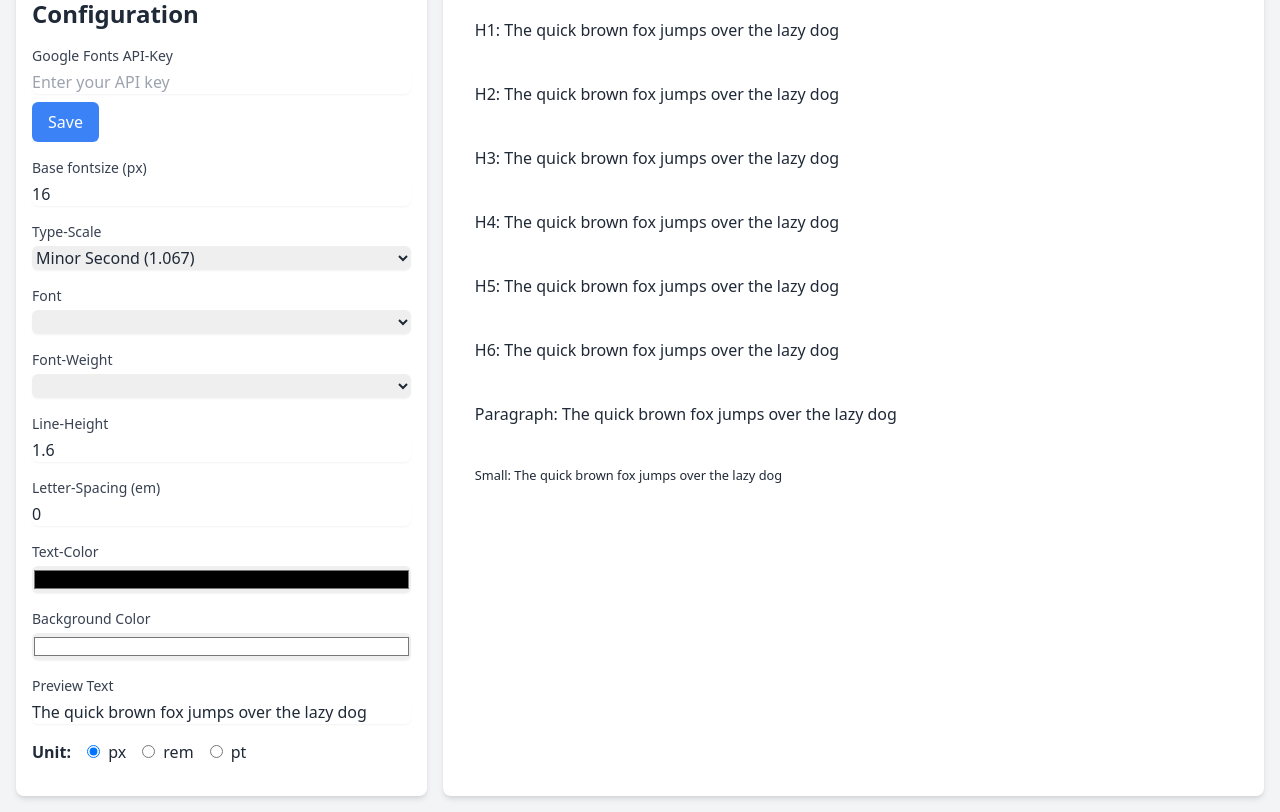
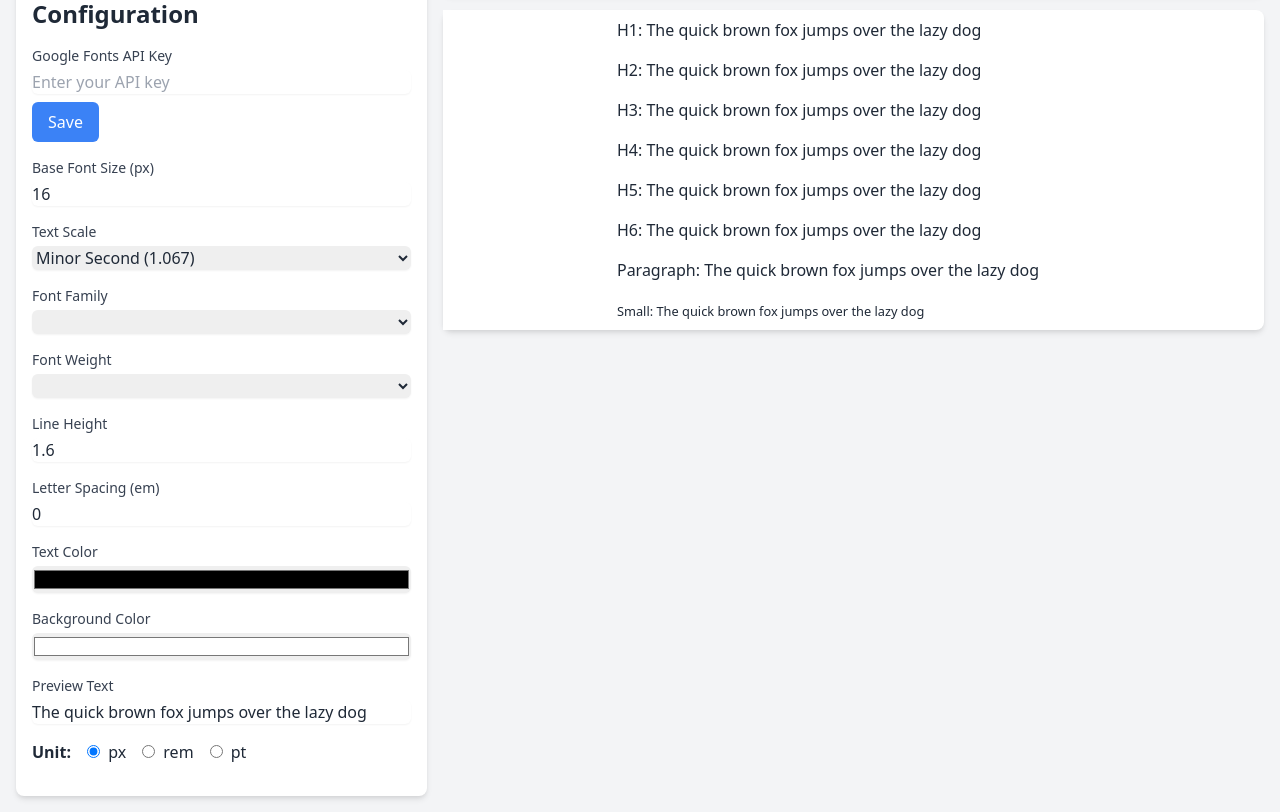
Before and after one commit to kamephis/kamephis.github.io, a plain HTML site: page index.html in a window 1280 px wide. Shown: the part 86-898 px from the top of the page. Drawn offline with nearby package versions, Linux system fonts and the light colour scheme.

Commit message:
Update index.html
layout refinements

```diff
--- a/index.html
+++ b/index.html
@@ -3,65 +3,51 @@
 <head>
     <meta charset="UTF-8">
     <meta name="viewport" content="width=device-width, initial-scale=1.0">
-    <title>Fontster - Create stunning typography</title>
+    <title>Text Size Configurator</title>
     <link href="https://cdn.jsdelivr.net/npm/tailwindcss@2.2.19/dist/tailwind.min.css" rel="stylesheet">
     <style>
-        #preview h1, #preview h2, #preview h3, #preview h4, #preview h5, #preview h6, #preview p, #preview small {
-            margin-bottom: 1rem;
+        #preview .preview-line {
             display: flex;
-            align-items: center;
         }
-        .label-aaa {
+        #preview .details-column {
+            background-color: #ffffff;
+            color: #000000;
+            padding: 0.5rem;
+            margin-right: 1rem;
+            min-width: 150px;
+            max-width: 150px;
+            text-align: right;
+        }
+        #preview .text-column {
+            flex: 1;
+            background-color: inherit;
+            color: inherit;
+            padding: 0.5rem;
+        }
+        .label-aaa, .label-aa, .label-a, .label-fail {
             display: inline-block;
             padding: 0.25rem 0.5rem;
             font-size: 0.75rem;
             font-weight: 700;
             text-transform: uppercase;
             border-radius: 0.25rem;
+            margin-left: 0.5rem;
+        }
+        .label-aaa {
             background-color: #38a169;
             color: #fff;
-            margin-left: 0.5rem;
         }
         .label-aa {
-            display: inline-block;
-            padding: 0.25rem 0.5rem;
-            font-size: 0.75rem;
-            font-weight: 700;
-            text-transform: uppercase;
-            border-radius: 0.25rem;
             background-color: #48bb78;
             color: #fff;
-            margin-left: 0.5rem;
         }
         .label-a {
-            display: inline-block;
-            padding: 0.25rem 0.5rem;
-            font-size: 0.75rem;
-            font-weight: 700;
-            text-transform: uppercase;
-            border-radius: 0.25rem;
             background-color: #68d391;
             color: #fff;
-            margin-left: 0.5rem;
         }
         .label-fail {
-            display: inline-block;
-            padding: 0.25rem 0.5rem;
-            font-size: 0.75rem;
-            font-weight: 700;
-            text-transform: uppercase;
-            border-radius: 0.25rem;
             background-color: #e53e3e;
             color: #fff;
-            margin-left: 0.5rem;
-        }
-        .preview-text {
-            margin-left: 1rem;
-        }
-        .size-info {
-            font-size: 0.75rem;
-            color: #6b7280;
-            margin-right: 0.5rem;
         }
         .unit-switch {
             display: flex;
@@ -69,35 +55,49 @@
             margin-bottom: 1rem;
         }
         .unit-switch label {
-            margin-right: 1rem; /* Add space between radio buttons */
+            margin-right: 1rem;
         }
         .unit-switch input[type="radio"] {
-            margin-right: 0.25rem; /* Adjust space between radio button and label */
+            margin-right: 0.25rem;
         }
         .unit-switch-title {
             font-size: 1rem;
             font-weight: 600;
             margin-right: 1rem;
         }
+        .preview-header {
+            background-color: #ffffff;
+            color: #000000;
+            padding: 0.5rem;
+            margin-bottom: 1rem;
+        }
+        .container {
+            display: flex;
+            flex-direction: column;
+        }
+        .main-content {
+            display: flex;
+            align-items: flex-start;
+        }
     </style>
 </head>
 <body class="bg-gray-100 text-gray-800">
     <div class="container mx-auto p-4">
-        <div class="flex flex-col md:flex-row">
+        <div class="main-content">
             <div class="md:w-1/3 bg-white p-4 rounded-lg shadow-md">
                 <h1 class="text-3xl mb-4 font-extrabold">Fontster</h1>
                 <h2 class="text-2xl font-semibold mb-4">Configuration</h2>
                 <div class="mb-4">
-                    <label for="apiKey" class="block text-sm font-medium text-gray-700">Google Fonts API-Key</label>
+                    <label for="apiKey" class="block text-sm font-medium text-gray-700">Google Fonts API Key</label>
                     <input type="text" id="apiKey" class="mt-1 block w-full rounded-md border-gray-300 shadow-sm" placeholder="Enter your API key">
                     <button id="saveApiKey" class="mt-2 bg-blue-500 text-white px-4 py-2 rounded-md">Save</button>
                 </div>
                 <div class="mb-4">
-                    <label for="baseFontSize" class="block text-sm font-medium text-gray-700">Base fontsize (px)</label>
+                    <label for="baseFontSize" class="block text-sm font-medium text-gray-700">Base Font Size (px)</label>
                     <input type="number" id="baseFontSize" class="mt-1 block w-full rounded-md border-gray-300 shadow-sm" value="16">
                 </div>
                 <div class="mb-4">
-                    <label for="scale" class="block text-sm font-medium text-gray-700">Type-Scale</label>
+                    <label for="scale" class="block text-sm font-medium text-gray-700">Text Scale</label>
                     <select id="scale" class="mt-1 block w-full rounded-md border-gray-300 shadow-sm">
                         <option value="1.067">Minor Second (1.067)</option>
                         <option value="1.125">Major Second (1.125)</option>
@@ -110,27 +110,27 @@
                     </select>
                 </div>
                 <div class="mb-4">
-                    <label for="fontFamily" class="block text-sm font-medium text-gray-700">Font</label>
+                    <label for="fontFamily" class="block text-sm font-medium text-gray-700">Font Family</label>
                     <select id="fontFamily" class="mt-1 block w-full rounded-md border-gray-300 shadow-sm">
                         <!-- Google Fonts will be populated here by JavaScript -->
                     </select>
                 </div>
                 <div class="mb-4">
-                    <label for="fontWeight" class="block text-sm font-medium text-gray-700">Font-Weight</label>
+                    <label for="fontWeight" class="block text-sm font-medium text-gray-700">Font Weight</label>
                     <select id="fontWeight" class="mt-1 block w-full rounded-md border-gray-300 shadow-sm">
                         <!-- Font weights will be populated here based on the selected font -->
                     </select>
                 </div>
                 <div class="mb-4">
-                    <label for="lineHeight" class="block text-sm font-medium text-gray-700">Line-Height</label>
+                    <label for="lineHeight" class="block text-sm font-medium text-gray-700">Line Height</label>
                     <input type="number" step="0.1" id="lineHeight" class="mt-1 block w-full rounded-md border-gray-300 shadow-sm" value="1.6">
                 </div>
                 <div class="mb-4">
-                    <label for="letterSpacing" class="block text-sm font-medium text-gray-700">Letter-Spacing (em)</label>
+                    <label for="letterSpacing" class="block text-sm font-medium text-gray-700">Letter Spacing (em)</label>
                     <input type="number" step="0.01" id="letterSpacing" class="mt-1 block w-full rounded-md border-gray-300 shadow-sm" value="0">
                 </div>
                 <div class="mb-4">
-                    <label for="textColor" class="block text-sm font-medium text-gray-700">Text-Color</label>
+                    <label for="textColor" class="block text-sm font-medium text-gray-700">Text Color</label>
                     <input type="color" id="textColor" class="mt-1 block w-full rounded-md border-gray-300 shadow-sm" value="#000000">
                 </div>
                 <div class="mb-4">
@@ -154,41 +154,45 @@
                     </label>
                 </div>
             </div>
-            <div id="preview" class="md:w-2/3 bg-white p-4 ml-0 md:ml-4 mt-4 md:mt-0 rounded-lg shadow-md">
+            <div class="md:w-2/3  ml-0 md:ml-4 mt-4 md:mt-0">
+                <div class="preview-header rounded-lg shadow-md">
                     <h2 class="text-2xl font-semibold mb-4">Preview</h2>
+                </div>
+                <div id="preview" class="bg-white rounded-lg shadow-md">
                     <div id="headings">
                         <div id="h1" class="preview-line">
-                        <span id="h1-info" class="size-info"></span>
-                        <h1><span class="preview-text">H1: The quick brown fox jumps over the lazy dog</span></h1>
+                            <div id="h1-info" class="details-column"></div>
+                            <div class="text-column"><h1><span class="preview-text">H1: The quick brown fox jumps over the lazy dog</span></h1></div>
                         </div>
                         <div id="h2" class="preview-line">
-                        <span id="h2-info" class="size-info"></span>
-                        <h2><span class="preview-text">H2: The quick brown fox jumps over the lazy dog</h2>
+                            <div id="h2-info" class="details-column"></div>
+                            <div class="text-column"><h2><span class="preview-text">H2: The quick brown fox jumps over the lazy dog</span></h2></div>
                         </div>
                         <div id="h3" class="preview-line">
-                        <span id="h3-info" class="size-info"></span>
-                        <h3><span class="preview-text">H3: The quick brown fox jumps over the lazy dog</h3>
+                            <div id="h3-info" class="details-column"></div>
+                            <div class="text-column"><h3><span class="preview-text">H3: The quick brown fox jumps over the lazy dog</h3></div>
                         </div>
                         <div id="h4" class="preview-line">
-                        <span id="h4-info" class="size-info"></span>
-                        <h4><span class="preview-text">H4: The quick brown fox jumps over the lazy dog</h4>
+                            <div id="h4-info" class="details-column"></div>
+                            <div class="text-column"><h4><span class="preview-text">H4: The quick brown fox jumps over the lazy dog</h4></div>
                         </div>
                         <div id="h5" class="preview-line">
-                        <span id="h5-info" class="size-info"></span>
-                        <h5><span class="preview-text">H5: The quick brown fox jumps over the lazy dog</h5>
+                            <div id="h5-info" class="details-column"></div>
+                            <div class="text-column"><h5><span class="preview-text">H5: The quick brown fox jumps over the lazy dog</h5></div>
                         </div>
                         <div id="h6" class="preview-line">
-                        <span id="h6-info" class="size-info"></span>
-                        <h6><span class="preview-text">H6: The quick brown fox jumps over the lazy dog</h6>
+                            <div id="h6-info" class="details-column"></div>
+                            <div class="text-column"><h6><span class="preview-text">H6: The quick brown fox jumps over the lazy dog</h6></div>
                         </div>
                     </div>
                     <div id="paragraph" class="preview-line">
-                    <span id="paragraph-info" class="size-info"></span>
-                    <p><span class="preview-text">Paragraph: The quick brown fox jumps over the lazy dog</p>
+                        <div id="paragraph-info" class="details-column"></div>
+                        <div class="text-column"><p><span class="preview-text">Paragraph: The quick brown fox jumps over the lazy dog</span></p></div>
                     </div>
                     <div id="small" class="preview-line">
-                    <span id="small-info" class="size-info"></span>
-                    <small><span class="preview-text">Small: The quick brown fox jumps over the lazy dog</small>
+                        <div id="small-info" class="details-column"></div>
+                        <div class="text-column"><small><span class="preview-text">Small: The quick brown fox jumps over the lazy dog</span></small></div>
+                    </div>
                 </div>
             </div>
         </div>
@@ -205,12 +209,12 @@
         async function fetchGoogleFonts() {
             const API_KEY = getApiKeyFromLocalStorage();
             if (!API_KEY) {
-                alert("Please enter your Google Font API Key.");
+                alert("Please enter your Google Fonts API key.");
                 return;
             }
             const response = await fetch(`https://www.googleapis.com/webfonts/v1/webfonts?key=${API_KEY}`);
             if (!response.ok) {
-                alert("Error retrieving Google Fonts. Please check your API key.");
+                alert("Error fetching Google Fonts. Please check your API key.");
                 return;
             }
             const data = await response.json();
@@ -234,7 +238,7 @@
             const apiKey = document.getElementById('apiKey').value;
             if (apiKey) {
                 saveApiKeyToLocalStorage(apiKey);
-                alert("API key saved. Page is reloaded to load the fonts.");
+                alert("API key saved. Reloading the page to load the fonts.");
                 location.reload();
             } else {
                 alert("Please enter a valid API key.");
```
Lines whose indentation alone changed are shown as unchanged.
